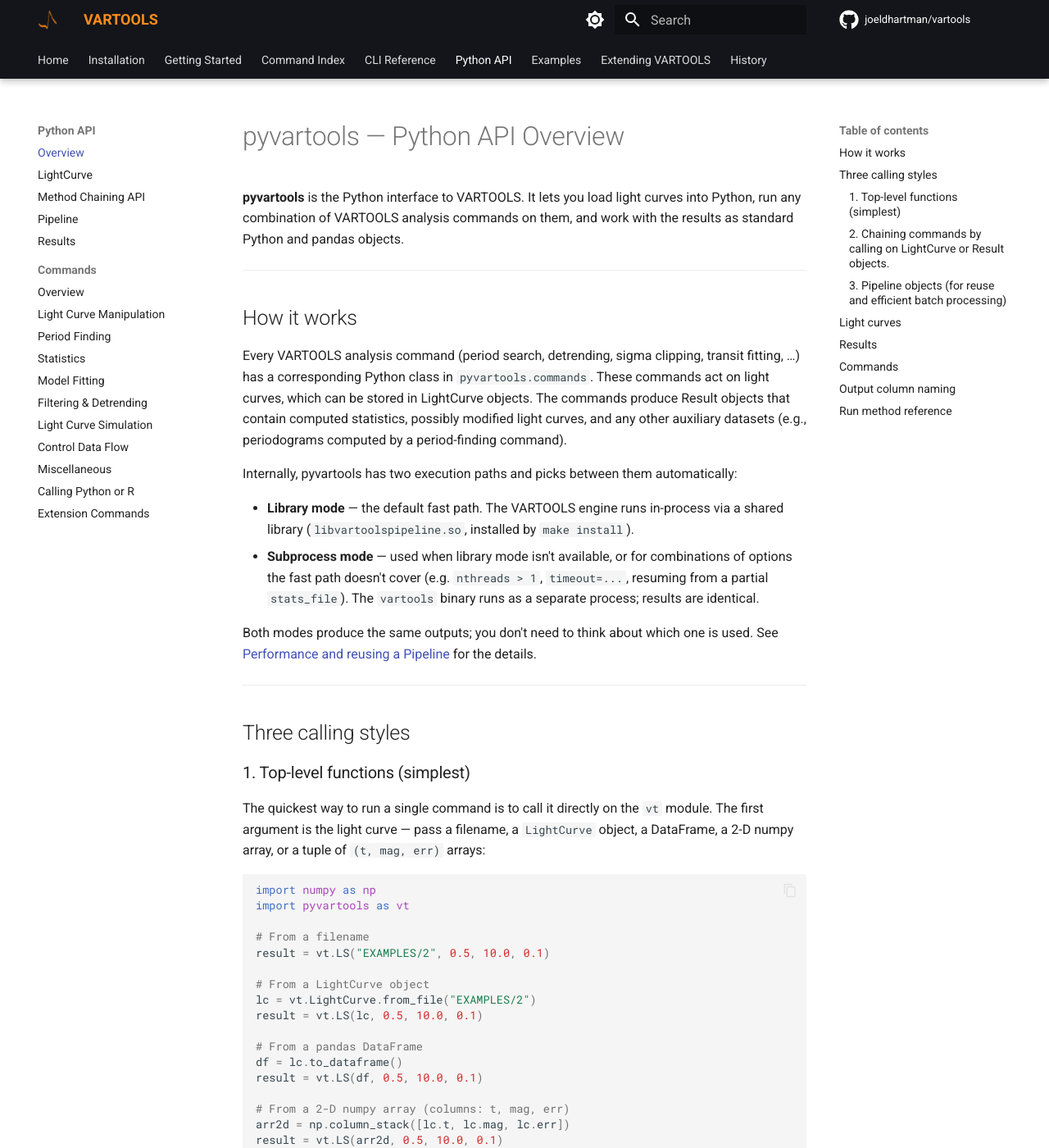
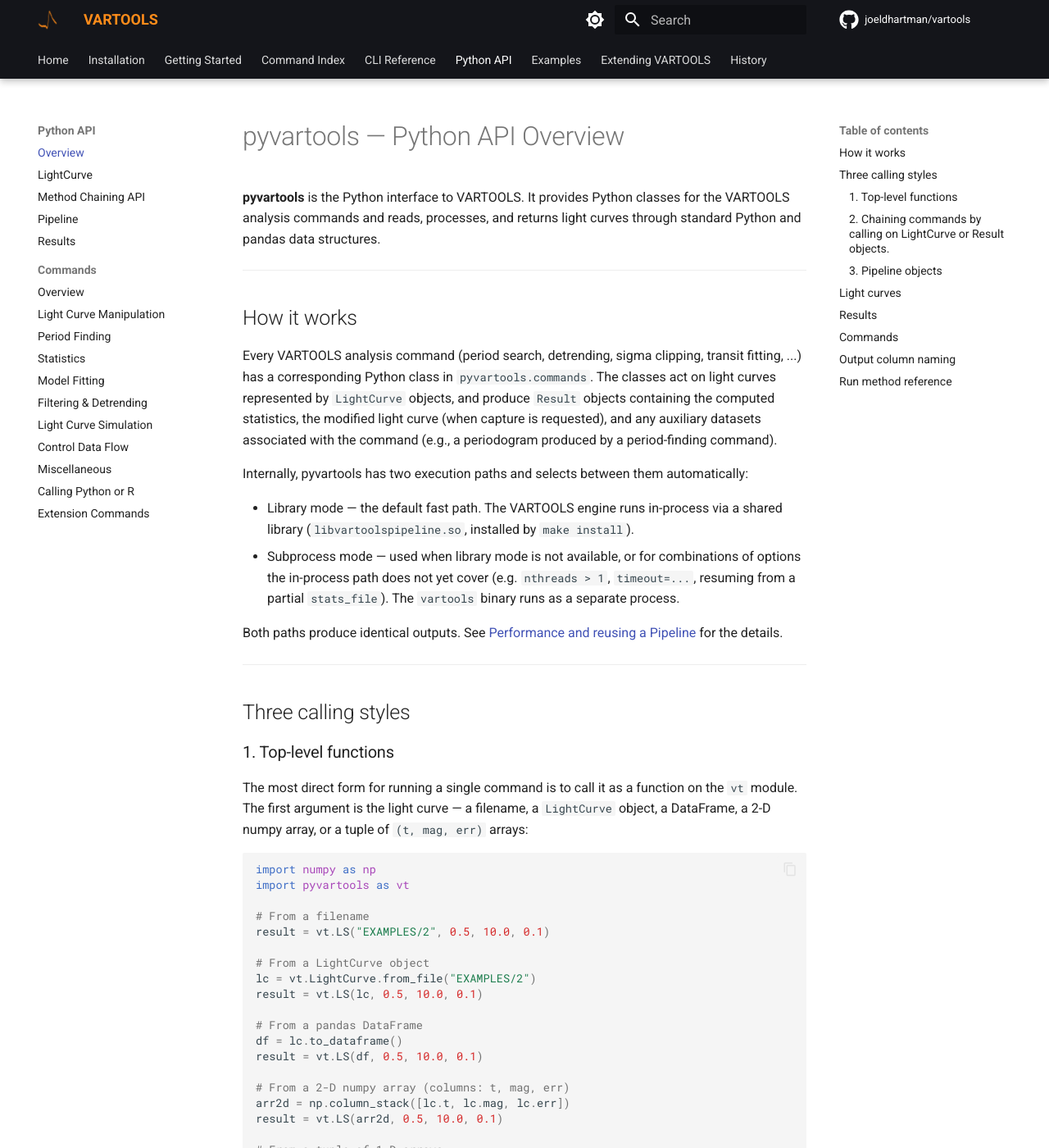
Before and after one commit to joeldhartman/vartools-site, an MkDocs documentation site: the page built from docs/python/index.md, in a window 1280 px wide and 1400 px high. Shown: the whole window at 82% size. Built offline with MkDocs 1.6.1 and Material for MkDocs 9.7.7, drawn with Linux system fonts in a browser that asks for light colours; comment, search, counter and statistics services are not loaded; the version menu is left out; some of the changed text lies outside the part shown.

Commit message:
Docs: rewrite index.md intro

````diff
--- a/docs/python/index.md
+++ b/docs/python/index.md
@@ -1,39 +1,27 @@
 # pyvartools — Python API Overview
 
-**pyvartools** is the Python interface to VARTOOLS. It lets you
-load light curves into Python, run any combination of VARTOOLS analysis
-commands on them, and work with the results as standard Python and pandas
-objects.
+**pyvartools** is the Python interface to VARTOOLS. It provides Python classes for the VARTOOLS analysis commands and reads, processes, and returns light curves through standard Python and pandas data structures.
 
 ---
 
 ## How it works
 
-Every VARTOOLS analysis command (period search, detrending, sigma
-clipping, transit fitting, …) has a corresponding Python class in
-`pyvartools.commands`. These commands act on light curves, which can
-be stored in LightCurve objects. The commands produce Result objects
-that contain computed statistics, possibly modified light curves, and
-any other auxiliary datasets (e.g., periodograms computed by a
-period-finding command).
+Every VARTOOLS analysis command (period search, detrending, sigma clipping, transit fitting, ...) has a corresponding Python class in `pyvartools.commands`. The classes act on light curves represented by `LightCurve` objects, and produce `Result` objects containing the computed statistics, the modified light curve (when capture is requested), and any auxiliary datasets associated with the command (e.g., a periodogram produced by a period-finding command).
 
-Internally, pyvartools has two execution paths and picks between them automatically:
+Internally, pyvartools has two execution paths and selects between them automatically:
 
-- **Library mode** — the default fast path. The VARTOOLS engine runs in-process via a shared library (`libvartoolspipeline.so`, installed by `make install`).
-- **Subprocess mode** — used when library mode isn't available, or for combinations of options the fast path doesn't cover (e.g. `nthreads > 1`, `timeout=...`, resuming from a partial `stats_file`). The `vartools` binary runs as a separate process; results are identical.
+- Library mode — the default fast path. The VARTOOLS engine runs in-process via a shared library (`libvartoolspipeline.so`, installed by `make install`).
+- Subprocess mode — used when library mode is not available, or for combinations of options the in-process path does not yet cover (e.g. `nthreads > 1`, `timeout=...`, resuming from a partial `stats_file`). The `vartools` binary runs as a separate process.
 
-Both modes produce the same outputs; you don't need to think about which one is used. See [Performance and reusing a Pipeline](pipeline.md#performance-and-reusing-a-pipeline) for the details.
+Both paths produce identical outputs. See [Performance and reusing a Pipeline](pipeline.md#performance-and-reusing-a-pipeline) for the details.
 
 ---
 
 ## Three calling styles
 
-### 1. Top-level functions (simplest)
+### 1. Top-level functions
 
-The quickest way to run a single command is to call it directly on the `vt`
-module. The first argument is the light curve — pass a filename, a
-`LightCurve` object, a DataFrame, a 2-D numpy array, or a tuple of
-`(t, mag, err)` arrays:
+The most direct form for running a single command is to call it as a function on the `vt` module. The first argument is the light curve — a filename, a `LightCurve` object, a DataFrame, a 2-D numpy array, or a tuple of `(t, mag, err)` arrays:
 
 ```python
 import numpy as np
@@ -99,16 +87,13 @@ r2 = r1.harmonicfilter(period=r1.varobjs.LS.Period_1, nharm=2)
 !!! note "Pipeline-stateful commands"
     A handful of commands (`savelc`, `restorelc`, `columnsuffix`, `ifcmd`, `o`)
     only make sense inside a single `Pipeline` invocation.  Calling them as
-    methods on `LightCurve` or `Result` raises `NotImplementedError` with a
-    message directing you to use `Pipeline` instead.
+    methods on `LightCurve` or `Result` raises `NotImplementedError`.
 
 See the [Method Chaining API](chaining.md) page for the full reference.
 
-### 3. Pipeline objects (for reuse and efficient batch processing)
+### 3. Pipeline objects
 
-A `Pipeline` holds an ordered sequence of commands and can be applied to
-many different light curves. This is the natural choice when you want to
-define an analysis procedure once and run it over a large collection of files:
+A `Pipeline` is an ordered sequence of commands that can be applied to one or more light curves. It is the appropriate form for defining an analysis procedure once and running it over many input files, and for the other situations covered in the [Pipeline](pipeline.md) page:
 
 ```python
 import pyvartools as vt
````
Also changed, not shown: other parts of docs/python/index.md (+2 -2 lines).
